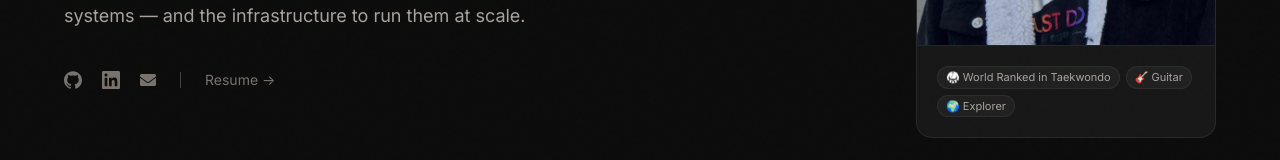
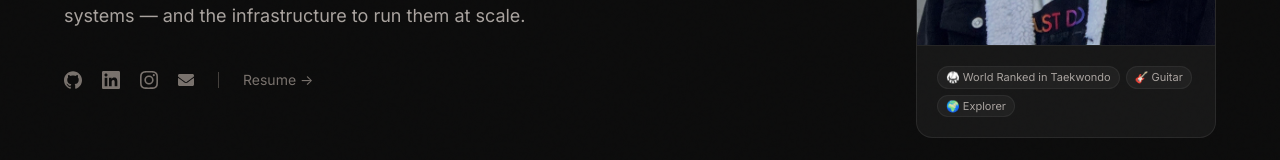
Before and after one commit to VisheshSaluja/Portfolio-VS, a React (Vite) app in the folder react-3d-portfolio/: page / in a window 1280 px wide. Shown: the part 498-658 px from the top of the page. Built offline with nearby package versions, Linux system fonts and the light colour scheme; the HTML template or start-up script is replaced by a standard one; a web font is replaced by a local one.

Commit message:
instagram link added

```diff
--- a/react-3d-portfolio/src/sections/Contact.tsx
+++ b/react-3d-portfolio/src/sections/Contact.tsx
@@ -1,5 +1,5 @@
 import { motion } from "framer-motion";
-import { SiGithub, SiLinkedin } from "react-icons/si";
+import { SiGithub, SiLinkedin, SiInstagram } from "react-icons/si";
 import { FaEnvelope } from "react-icons/fa";
 
 const Contact = () => {
@@ -80,6 +80,15 @@ const Contact = () => {
           >
             <SiLinkedin size={18} />
           </a>
+          <a
+            href="https://www.instagram.com/vishesh_saluja"
+            target="_blank"
+            rel="noopener noreferrer"
+            className="text-stone-600 hover:text-stone-300 transition-colors duration-300"
+            aria-label="Instagram"
+          >
+            <SiInstagram size={18} />
+          </a>
         </motion.div>
 
         {/* Footer */}
--- a/react-3d-portfolio/src/sections/Hero.tsx
+++ b/react-3d-portfolio/src/sections/Hero.tsx
@@ -1,6 +1,6 @@
 import { useEffect, useState } from "react";
 import { motion, useScroll, useTransform } from "framer-motion";
-import { SiGithub, SiLinkedin } from "react-icons/si";
+import { SiGithub, SiLinkedin, SiInstagram } from "react-icons/si";
 import { FaEnvelope } from "react-icons/fa";
 
 const Hero = () => {
@@ -120,6 +120,11 @@ const Hero = () => {
                 label: "LinkedIn",
               },
               {
+                href: "https://www.instagram.com/vishesh_saluja",
+                icon: <SiInstagram size={18} />,
+                label: "Instagram",
+              },
+              {
                 href: "mailto:visheshsaluja.mar03@gmail.com",
                 icon: <FaEnvelope size={16} />,
                 label: "Email",
```
